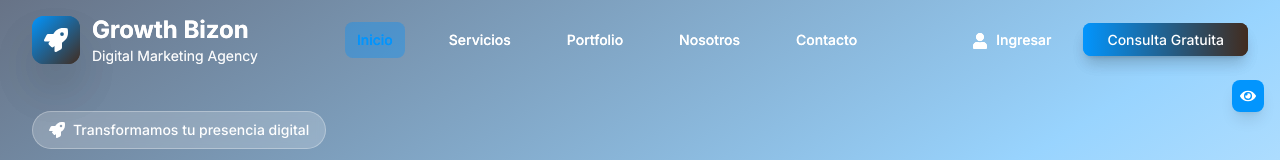
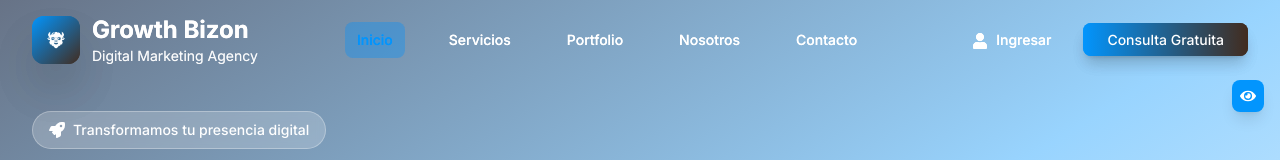
Before and after one commit to kritux/growsite, a React (Vite) app in the folder frontend/: page / in a window 1280 px wide. Shown: the top 160 px of the page. Built offline with nearby package versions, Linux system fonts and the light colour scheme.

Commit message:
fix: Unificar logo del header con el footer usando logo_login.png

```diff
--- a/frontend/src/components/layout/Header.jsx
+++ b/frontend/src/components/layout/Header.jsx
@@ -4,9 +4,9 @@ import { motion, AnimatePresence } from 'framer-motion';
 import {
   FaBars,
   FaTimes,
-  FaUser,
-  FaRocket
+  FaUser
 } from 'react-icons/fa';
+import logoLogin from '../../assets/logo_login.png';
 
 const Header = () => {
   const [isMenuOpen, setIsMenuOpen] = useState(false);
@@ -60,7 +60,11 @@ const Header = () => {
               <div className={`w-10 h-10 sm:w-12 sm:h-12 rounded-xl bg-gradient-to-br from-bizon-blue to-bizon-accent flex items-center justify-center group-hover:scale-110 transition-transform duration-300 ${
                 isScrolled ? 'shadow-lg' : 'shadow-2xl'
               }`}>
-                <FaRocket className="w-5 h-5 sm:w-6 sm:h-6 text-white" />
+                <img
+                  src={logoLogin}
+                  alt="Growth Bizon LLC"
+                  className="w-6 h-6 sm:w-7 sm:h-7 object-contain"
+                />
               </div>
               <div className="hidden sm:block">
                 <div className={`text-xl sm:text-2xl font-bold ${
```
